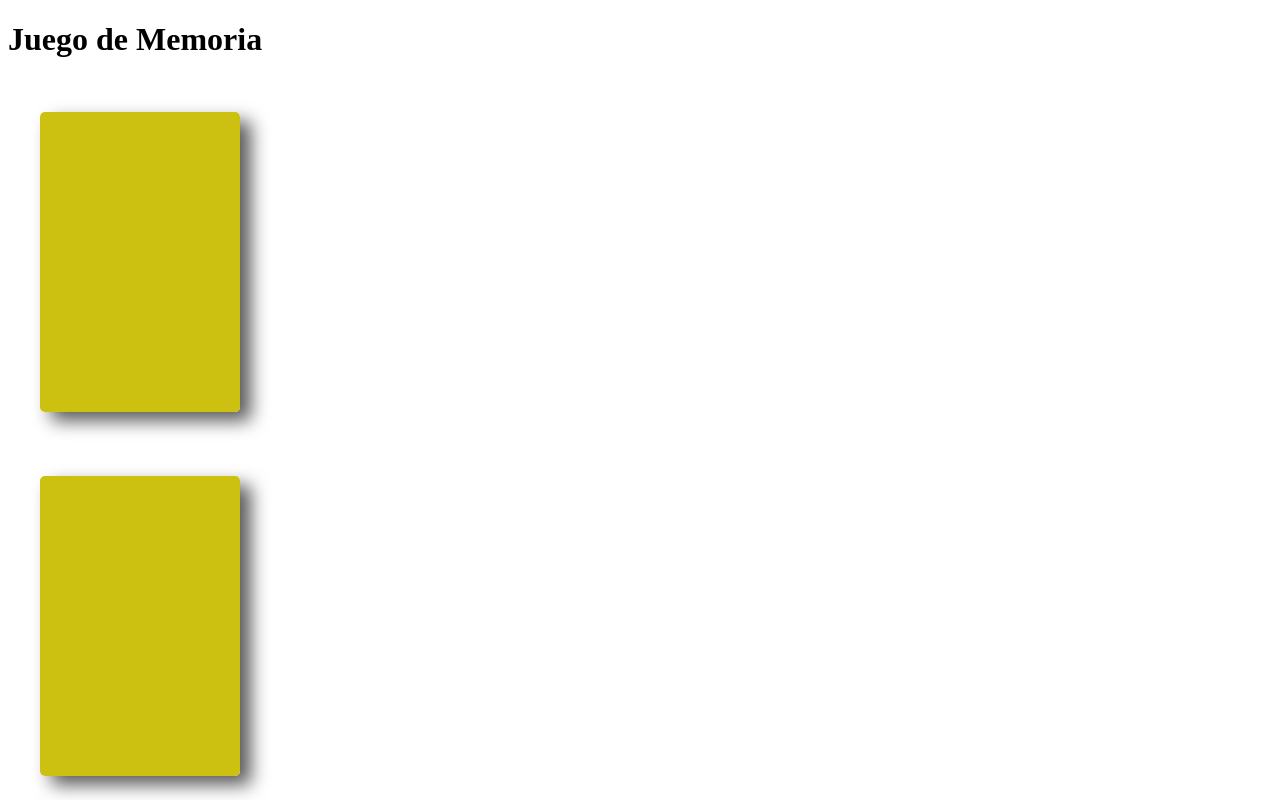
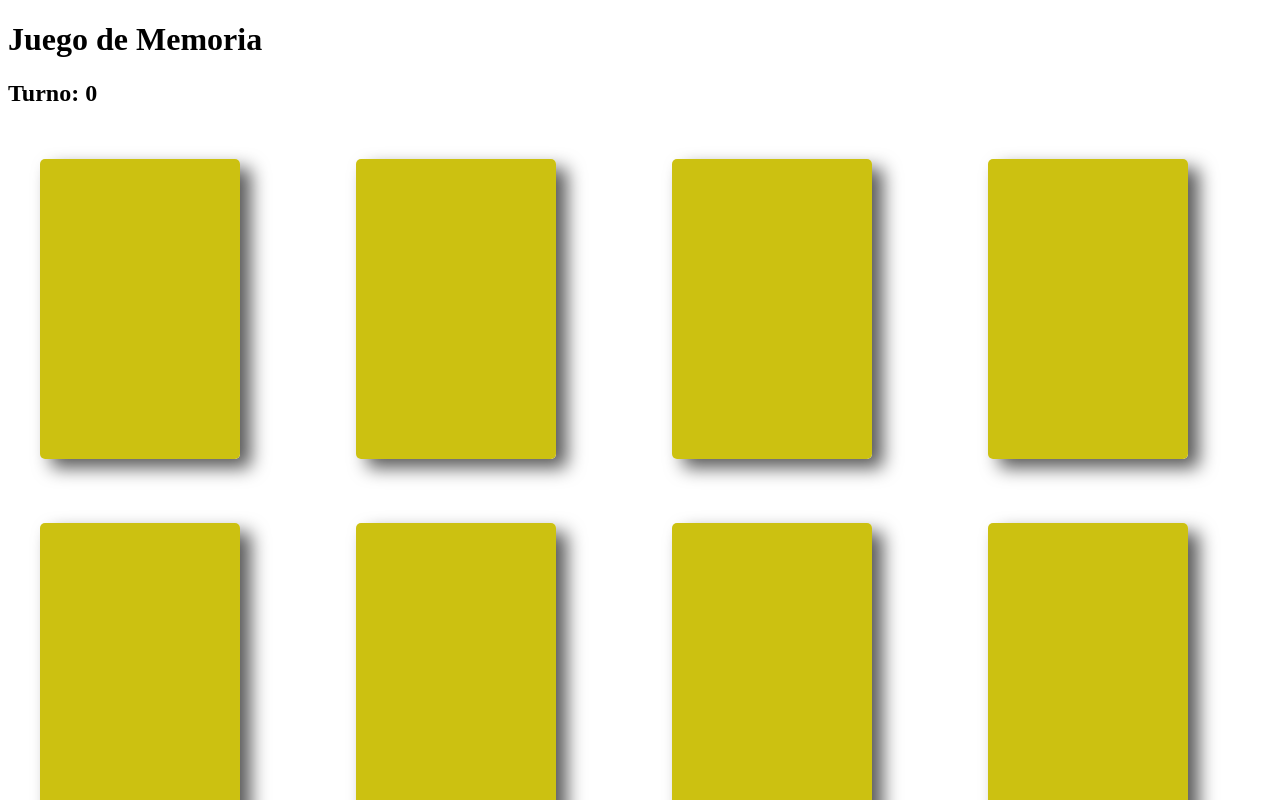
Before and after one commit to johnkespitia/IntecapReact, a React (Vite) app: page / in a window 1280 px wide. Shown: the top 800 px of the page. Built offline with nearby package versions, Linux system fonts and the light colour scheme.

Commit message:
complete the game

```diff
--- a/Componentes/Memorizar/index.css
+++ b/Componentes/Memorizar/index.css
@@ -11,8 +11,13 @@
     width: 95%;
     height: 95%;
     border-radius: 5px;
-    margin: auto;
+    margin: 2.5% auto;
     border: solid #857e20 2px;
+    text-align: center;
+    align-content: center;
+    font-size: xx-large;
+    color: #1308e6;
+    font-family: Arial, Helvetica, sans-serif;
 }
 .tapa{
     background-color: #CCC111;
@@ -23,3 +28,28 @@
 .tapa:hover{
     background-color: #857e20;
 }
+
+.success-message{
+    width: 90%;
+    padding: 10px;
+    background-color: #93ff9fa6;
+    color:rgb(1, 78, 1);
+    margin-left: auto;
+    margin-right: auto;
+    font-weight: bold;
+    font-size: large;
+    font-family: Arial, Helvetica, sans-serif;
+}
+
+.success-message button{
+    padding: 10px;
+    background-color: #faee07f5;
+    color:rgb(113, 103, 31);
+    border-radius: 20px;
+    cursor: pointer;
+    margin-left: auto;
+    margin-right: auto;
+    font-weight: bold;
+    font-size: large;
+    font-family: Arial, Helvetica, sans-serif;
+}
--- a/Componentes/Memorizar/index.jsx
+++ b/Componentes/Memorizar/index.jsx
@@ -1,7 +1,7 @@
 import React, { useEffect, useState } from "react"
 import './index.css'
-const MemorizarJuego = () => {
-    const [cartas, setCartas] = useState([
+
+const mazo = [
     {
         id: 1,
         value: "1 corazones",
@@ -22,35 +22,90 @@ const MemorizarJuego = () => {
         value: "2 corazones",
         giro: false,
     },
-    ])
+    {
+        id: 5,
+        value: "3 corazones",
+        giro: false,
+    },
+    {
+        id: 6,
+        value: "3 corazones",
+        giro: false,
+    },
+    {
+        id: 7,
+        value: "4 corazones",
+        giro: false,
+    },
+    {
+        id: 8,
+        value: "4 corazones",
+        giro: false,
+    },
+]
+const MemorizarJuego = () => {
+    const [cartas, setCartas] = useState(mazo)
     const [primeraCarta, setPrimeraCarta] = useState(null)
     const [segundaCarta, setSegundaCarta] = useState(null)
     const [disabled, setDisabled] = useState(false)
     const [turno, setTurno] = useState(0)
-
+    const [completo, setCompleto] = useState(false)
+    const [nuevoJuego, setNuevoJuego] = useState(false)
     const revolverCartas = () => {
         const cartasSin = [...cartas]
+        for (let i = cartasSin.length - 1; i > 0; i--) {
+            const j = Math.floor(Math.random() * (i + 1));
+            [cartasSin[i], cartasSin[j]] = [cartasSin[j], cartasSin[i]];
+          }
         return cartasSin
     }
 
+    const resetCards = () => {
+        setDisabled(false)
+        setPrimeraCarta(null)
+        setSegundaCarta(null)
+    }
+
+    const reiniciarJuego = async () => {
+        resetCards()
+        const nuevoJuego= cartas.map((carta)=> { return {...carta, giro:false } })
+        setCartas(nuevoJuego)
+        setDisabled(false)
+        setTurno(0)
+        setCompleto(false)
+        setNuevoJuego(true)
+    }
+
     useEffect(()=>{
-    console.log("giro cartas")
-},[cartas])
+        const cartasRevueltas = revolverCartas();
+        setCartas(cartasRevueltas);
+    },[])
+
+    useEffect(()=>{
+        if(cartas && cartas.every((carta)=> carta.giro)){
+            setCompleto(true)
+        }
+    },[turno])
+
+    useEffect(()=>{
+        if(nuevoJuego){
+            const cartasRevueltas = revolverCartas();
+            setCartas(cartasRevueltas);
+            setNuevoJuego(false)
+        }
+    },[nuevoJuego])
+
     useEffect(()=>{
         if(segundaCarta){
-        console.log("giro carta 2")
             const pareja = primeraCarta.value == segundaCarta.value
             if(!pareja){
                 setTimeout(()=>{
                     setGiro(primeraCarta,false);
                     setGiro(segundaCarta,false);
-                setPrimeraCarta(null)
-                setSegundaCarta(null)
-                setDisabled(false)
+                    resetCards()
                 }, 1000)
-
             }else{
-            setDisabled(false)
+                resetCards()
             }
             setTurno(turno+1)
         }
@@ -60,7 +115,6 @@ useEffect(()=>{
         let cartaGiro = cartas.findIndex((card)=> card.id === carta.id )
         let tempCartas = cartas
         tempCartas[cartaGiro].giro=giro
-        console.log(tempCartas)
         setCartas(tempCartas)
     }
 
@@ -71,28 +125,22 @@ useEffect(()=>{
         if(!primeraCarta){
             setPrimeraCarta(carta)
             setGiro(carta, true)
-            console.log("primera")
             return
         }
         setSegundaCarta(carta)
         setGiro(carta, true)
-        console.log("segunda")
         setDisabled(true)
     }
 
-    useEffect(()=>{
-        const cartasRevueltas = revolverCartas();
-        setCartas(cartasRevueltas);
-        console.log(cartasRevueltas)
-    },[])
-
     return <div>
         <h1>Juego de Memoria</h1>
+        <h2>Turno: {turno}</h2>
+        {completo && <div className="success-message">Felicitaciones has completado el juego en {turno} Turnos, quieres mejorar tu marca? <button onClick={reiniciarJuego}>Reiniciar</button></div>}
         <div style={{
             display: "grid",
-            gridTemplate: ""
+            gridTemplateColumns: "repeat(4, 1fr)"
         }}>
-            {cartas.map((carta, idx) => {
+            {cartas && cartas.map((carta, idx) => {
                 return <div key={carta.id}
                     className="flip"
                     onClick={()=> handleClick(carta)}
```
Lines whose indentation alone changed are shown as unchanged.
